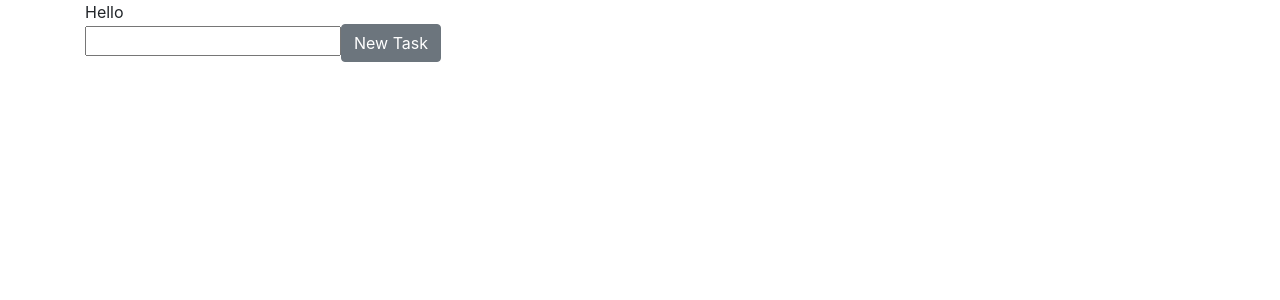
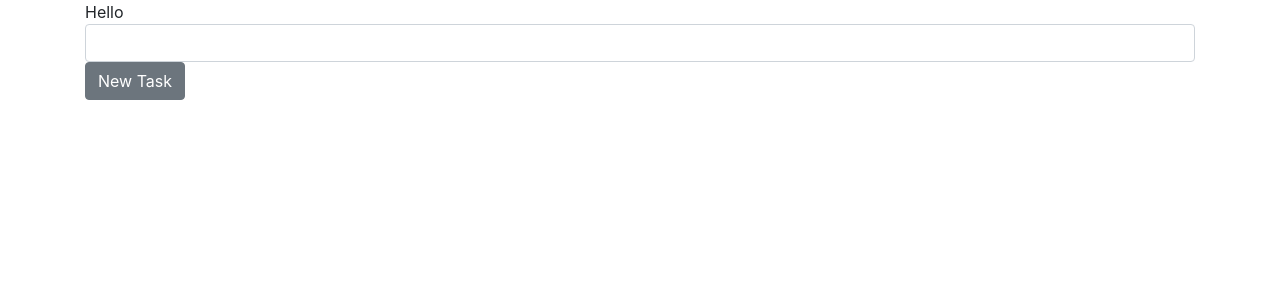
Before and after one commit to dyoshikawa/nuxt-jest-example, a Nuxt app: page / in a window 1280 px wide. Shown: the top 300 px of the page. Built offline with nearby package versions, Linux system fonts and the light colour scheme.

Commit message:
NewTaskテスト data注入パターン input value注入パターン

```diff
--- a/components/NewTask.vue
+++ b/components/NewTask.vue
@@ -1,6 +1,6 @@
 <template>
   <div>
-    <input
+    <b-input
       v-model="text"
     />
     <b-button
```
Also changed, not shown: 1 other file (tests, documents, lock files or other folders).
